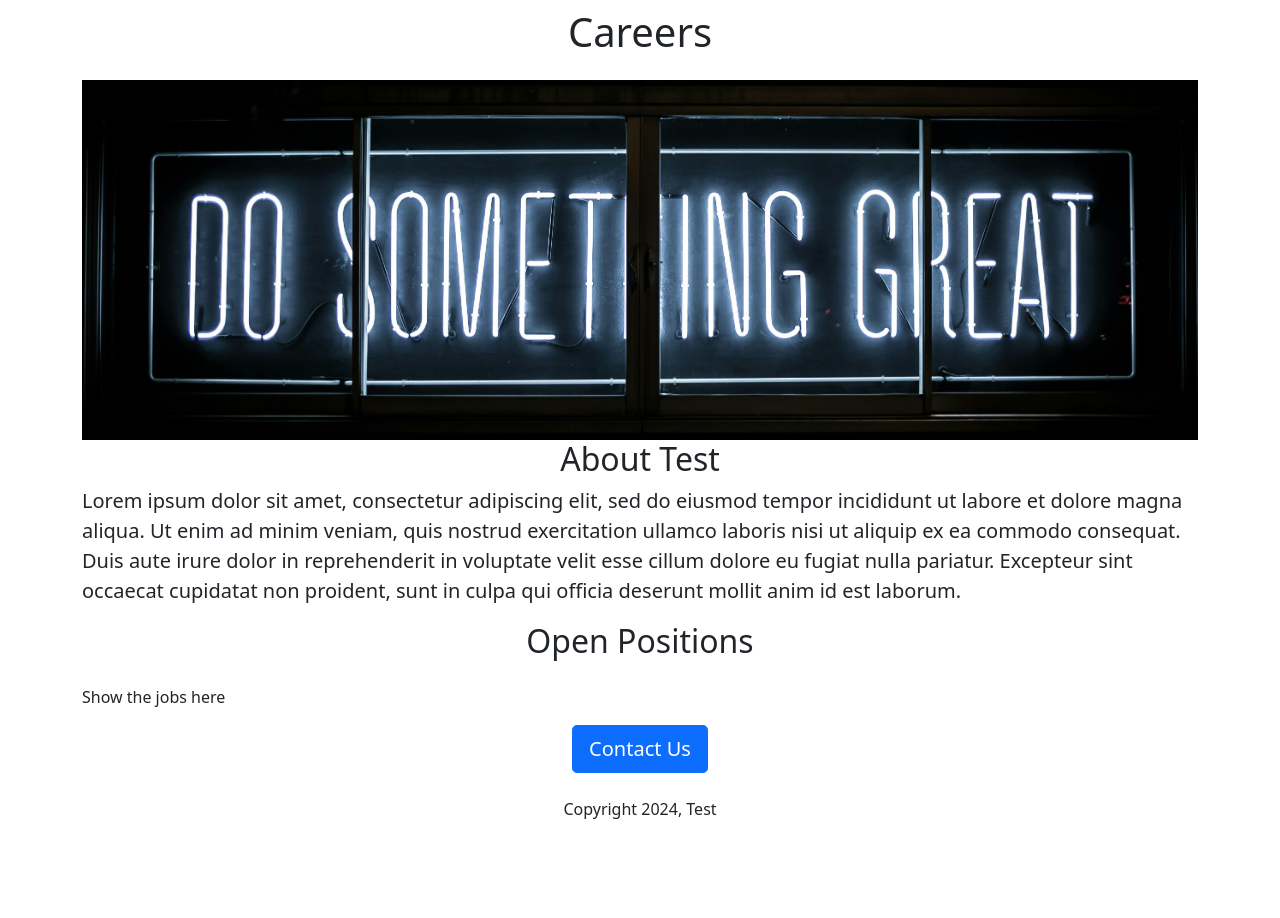
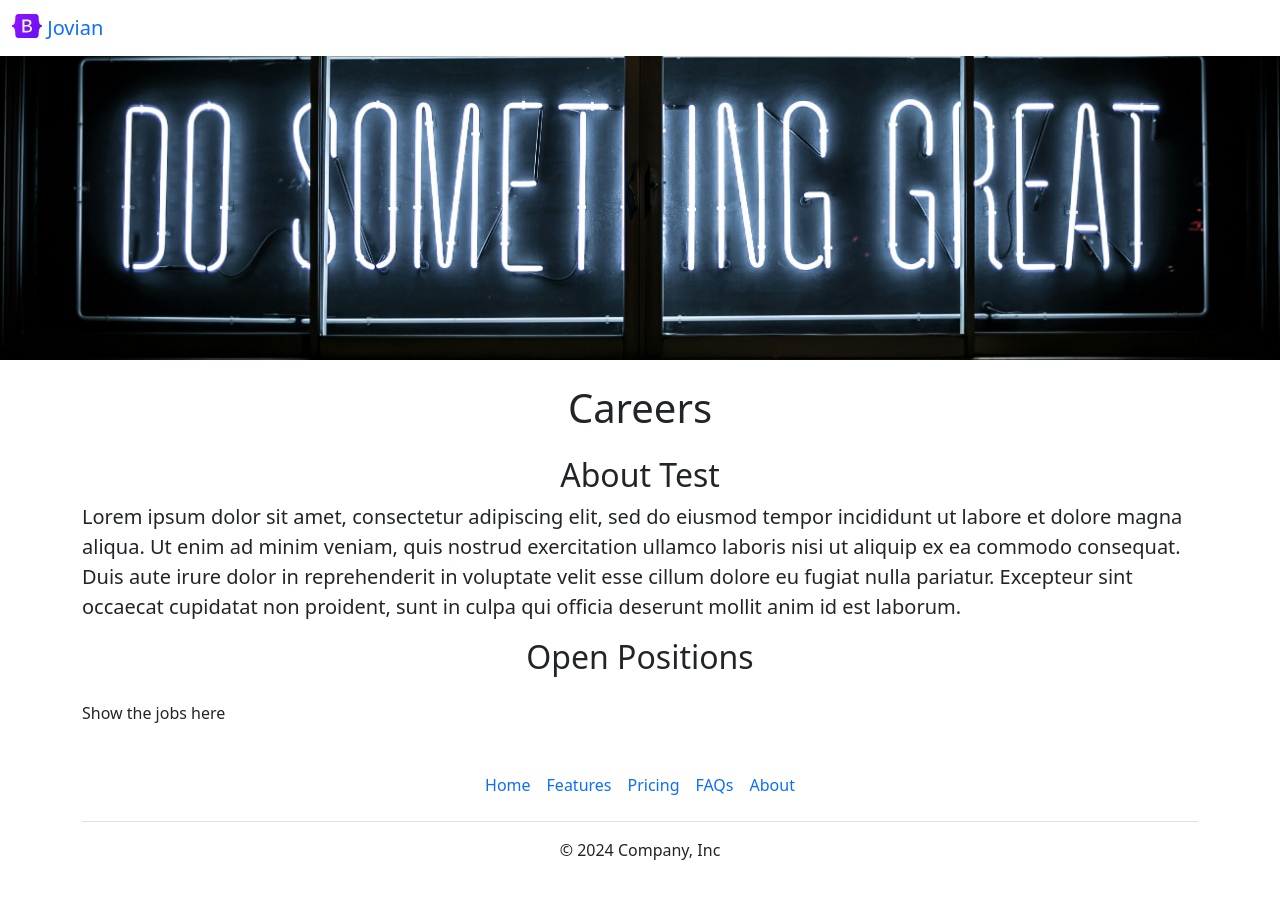
Before and after one commit to riaj87/careers-website, a Flask app: template templates/home.html in a window 1280 px wide. Before the commit the page ends 819 px from the top, so only its background shows below. Run offline with Flask 3, Linux system fonts and the light colour scheme; the template is opened without the code that fills it, so the values that code supplies are empty.

Commit message:
Read from db

```diff
--- a/app.py
+++ b/app.py
@@ -1,32 +1,44 @@
 from flask import Flask, render_template, jsonify
+from database import engine
+import sqlalchemy
 
 app = Flask(__name__)
 
-JOBS = [{
-    'id': 1,
-    'title': 'Data Analyst',
-    'location': 'Bengaluru, India',
-    'salary': 'Rs. 90,000'
-}, {
-    'id': 2,
-    'title': 'Data Scientist',
-    'location': 'Delhi, India',
-    'salary': 'Rs. 15,00,000'
-}, {
-    'id': 3,
-    'title': 'Frontend Engineer',
-    'location': 'Remote',
-}, {
-    'id': 4,
-    'title': 'Backend Engineer',
-    'location': 'San Francisco, USA',
-    'salary': '$150,000'
-}]
+# JOBS = [{
+#     'id': 1,
+#     'title': 'Data Analyst',
+#     'location': 'Bengaluru, India',
+#     'salary': 'Rs. 90,000'
+# }, {
+#     'id': 2,
+#     'title': 'Data Scientist',
+#     'location': 'Delhi, India',
+#     'salary': 'Rs. 15,00,000'
+# }, {
+#     'id': 3,
+#     'title': 'Frontend Engineer',
+#     'location': 'Remote',
+# }, {
+#     'id': 4,
+#     'title': 'Backend Engineer',
+#     'location': 'San Francisco, USA',
+#     'salary': '$150,000'
+# }]
+
+
+def load_jobs_from_db():
+    with engine.connect() as conn:
+        result = conn.execute(sqlalchemy.text("select * from jobs"))
+        jobs = []
+        for row in result.all():
+            jobs.append(row._asdict())
+        return jobs
 
 
 @app.route('/')
 def test():
-    return render_template('home.html', jobs=JOBS, company_name='Jovian')
+    jobs = load_jobs_from_db()
+    return render_template('home.html', jobs=jobs, company_name='Jovian')
 
 
 @app.route("/api/jobs")
--- /dev/null
+++ b/database.py
@@ -0,0 +1,5 @@
+from sqlalchemy import create_engine, text
+
+engine = create_engine(
+    "mysql+pymysql://sql6704968:m2kqyVzntf@sql6.freesqldatabase.com/sql6704968?charset=utf8mb4"
+)
--- a/pyproject.toml
+++ b/pyproject.toml
@@ -9,6 +9,7 @@ packages = [{include = "repl_nix_careers_website"}]
 [tool.poetry.dependencies]
 python = "^3.10"
 flask = "^3.0.3"
+sqlalchemy = "^2.0.30"
 
 
 [build-system]
--- /dev/null
+++ b/templates/footer.html
@@ -0,0 +1,12 @@
+<div class="container">
+  <footer class="py-3 my-4">
+    <ul class="nav justify-content-center border-bottom pb-3 mb-3">
+      <li class="nav-item"><a href="#" class="nav-link px-2 text-body-secondary">Home</a></li>
+      <li class="nav-item"><a href="#" class="nav-link px-2 text-body-secondary">Features</a></li>
+      <li class="nav-item"><a href="#" class="nav-link px-2 text-body-secondary">Pricing</a></li>
+      <li class="nav-item"><a href="#" class="nav-link px-2 text-body-secondary">FAQs</a></li>
+      <li class="nav-item"><a href="#" class="nav-link px-2 text-body-secondary">About</a></li>
+    </ul>
+    <p class="text-center text-body-secondary">&copy; 2024 Company, Inc</p>
+  </footer>
+</div>
--- a/templates/home.html
+++ b/templates/home.html
@@ -11,14 +11,17 @@
         height: 360px;
         width: 100%;
         object-fit: cover;
+        margin-bottom: 16px;
       }
     </style>
     <title>Test Careers</title>
   </head>
   <body>
+    {% include 'nav.html' %}
+    <img class="img-fluid" id='banner' src='https://5ea2b7c9-531a-4c8b-9128-652a5cb9d3c7-00-xzkrt4b5ifnl.worf.replit.dev/static/banner.jpg' height='320'>
     <div class='container'>
       <h1 class="text-center mt-2 mb-4">{{company_name}} Careers</h1>
-      <img class="img-fluid" id='banner' src='https://5ea2b7c9-531a-4c8b-9128-652a5cb9d3c7-00-xzkrt4b5ifnl.worf.replit.dev/static/banner.jpg' height='320'>
+
       <h2 class='text-center'>About Test</h2>
       <p class="lead">
         Lorem ipsum dolor sit amet, consectetur adipiscing elit, sed do eiusmod tempor incididunt ut labore et dolore magna aliqua. Ut enim ad minim veniam, quis nostrud exercitation ullamco laboris nisi ut aliquip ex ea commodo consequat. Duis aute irure dolor in reprehenderit in voluptate velit esse cillum dolore eu fugiat nulla pariatur. Excepteur sint occaecat cupidatat non proident, sunt in culpa qui officia deserunt mollit anim id est laborum.
@@ -30,10 +33,7 @@
           {% include 'jobitem.html' %}
         {% endfor %}
       </div>
-      <div class="text-center">
-        <button class="btn btn-primary btn-lg">Contact Us</button>
-        <p class='mt-4'>Copyright 2024, Test</p>
-      </div>
     </div>
+    {% include 'footer.html' %}
   </body>
 </html>
--- /dev/null
+++ b/templates/nav.html
@@ -0,0 +1,8 @@
+<nav class="navbar shadow-sm fixed-top bg-white">
+  <div class="container-fluid">
+    <a class="navbar-brand" href="#">
+      <img src="/static/logo.svg" alt="Logo" width="30" height="24" class="d-inline-block align-text-top">
+      Jovian
+    </a>
+  </div>
+</nav>
```
Also changed, not shown: static/logo.svg (added), 1 other file.
